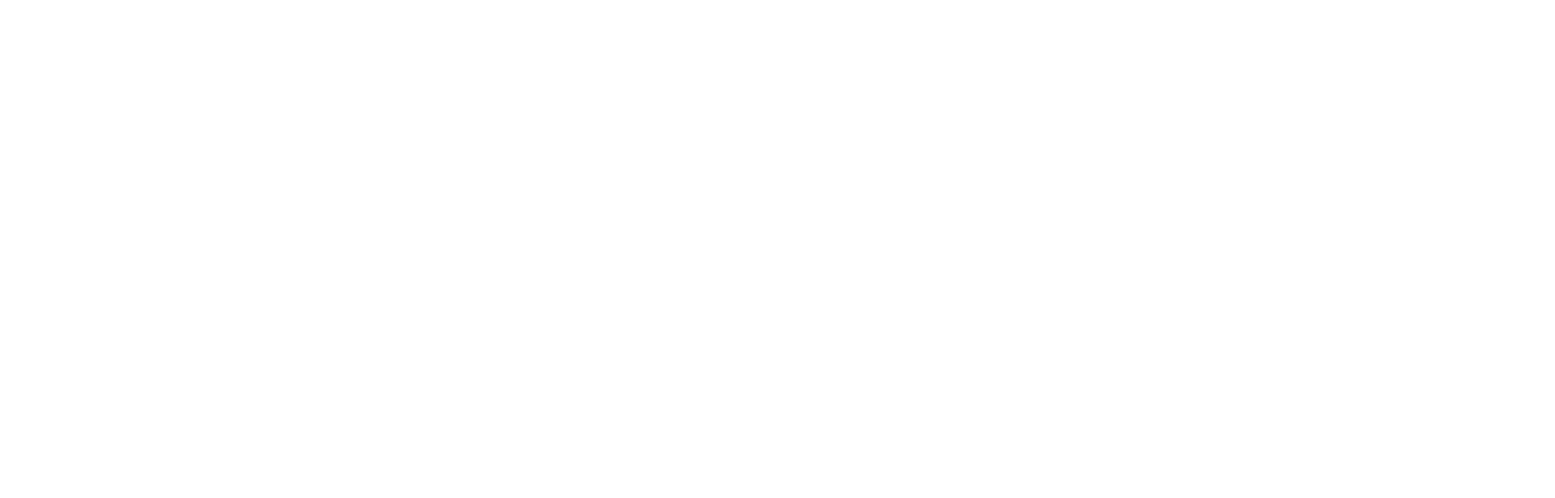
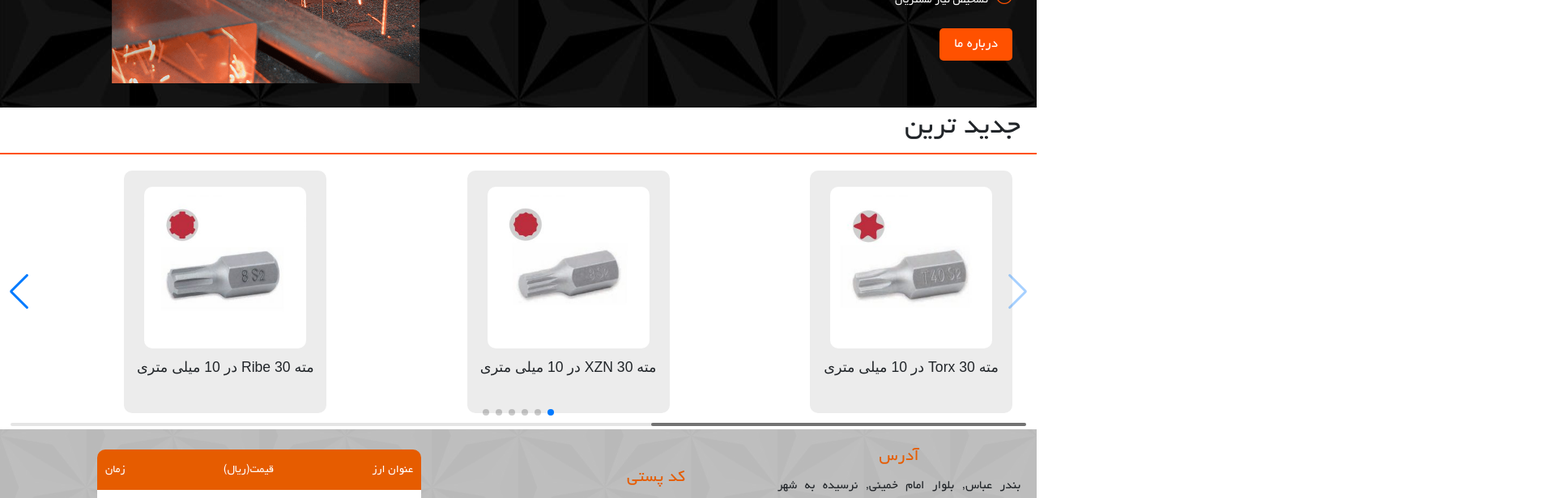
Before and after one commit to mojtabanabilo/hooman-sanat, a React (Vite) app: page / in a window 1280 px wide. Shown: the part 1260-1876 px from the top of the page at 81% size, 1920 px wide, since content can reach past the window. Built offline with nearby package versions, Linux system fonts and the light colour scheme.

Commit message:
completed first slider

```diff
--- a/src/App.jsx
+++ b/src/App.jsx
@@ -34,7 +34,7 @@
       {menu && screenSize < 867 && <HamburgerMenu userMenu={{menu, setMenu}}/>}
       {scrollY > 110 && <StickyHeader userSize={{screenSize, setScreenSize}} userMenu={{menu, setMenu}}/>}
       <SectionAboutUs userSize={{screenSize, setScreenSize}}/>
-      <Products />
+      <Products userSize={{screenSize, setScreenSize}}/>
       <Footer />
     </div>
   );
--- a/src/components/products/Products.jsx
+++ b/src/components/products/Products.jsx
@@ -1,7 +1,11 @@
-import React from 'react';
-import { Swiper, SwiperSlide } from 'swiper/react';
+import React from "react";
+import { Swiper, SwiperSlide } from "swiper/react";
+import { Navigation, Pagination, Scrollbar, A11y } from 'swiper/modules';
+import { styled } from "styled-components";
 import 'swiper/css';
-import { styled } from 'styled-components';
+import 'swiper/css/navigation';
+import 'swiper/css/pagination';
+import 'swiper/css/scrollbar';
 
 // images
 import trox30 from "../../assets/pic/products/366-300x300.jpg";
@@ -13,107 +17,124 @@
 import setmate3 from "../../assets/pic/products/376-300x300.jpg";
 import negahdarandeMate from "../../assets/pic/products/375-300x300.jpg";
 
-
 // styled-components
-const SLIDE_PRODUCT = styled.div`
-    width: 100%;
-    height: fit-content;
-    padding: 20px;
-    display: flex;
-    flex-direction: column;
-    justify-content: center;
-    .section-items{
-        width: 100%;
-        height: 400px;
-        display: grid;
-        grid-template-columns: repeat(5, 1fr);
-        border-top: solid #ff5100 2px;
-        padding: 30px 10px 0 10px;
-        .item{
+const DIV = styled.div`
     width: 250px;
     height: 300px;
-            padding: 10px;
-            background: #e0e0e0;
+    background: #ececec;
     display: flex;
     flex-direction: column;
     justify-content: flex-start;
     align-items: center;
     border-radius: 10px;
-            box-shadow: 8px 8px 20px #979797;
+    padding-top: 20px;
+    margin: 0 10px;
     img{
       width: 200px;
       height: 200px;
       border-radius: 10px;
-                margin-top: 10px;
+      @media (max-width: 768px) {
+      width: 100%; /* Adjust the width for smaller screens */
+      margin: 0;
+      padding: 10px; /* Adjust the padding for smaller screens */
+    }
     }
     p{
-                text-align: center;
-                margin: 10px 0 0 0;
+      margin-top: 10px;
+      font-size: 1.1rem;
+      font-family: Arial, Helvetica, sans-serif;
     }
-        }
+    @media (max-width: 768px) {
+      width: 100%; /* Adjust the width for smaller screens */
+      margin: 0;
+      padding: 10px; /* Adjust the padding for smaller screens */
     }
 `;
-
-const Products = () => {
+const Products = ({userSize}) => {
+  const {screenSize, setScreenSize} = userSize;
+  const breakpoints = {
+    // When window width is >= 320px
+    320: {
+      slidesPerView: 1,
+      spaceBetween: 10,
+    },
+    // When window width is >= 480px
+    480: {
+      slidesPerView: 2,
+      spaceBetween: 20,
+    },
+    // When window width is >= 768px
+    768: {
+      slidesPerView: 3,
+      spaceBetween: 30,
+    },
+  };
   return (
-        <SLIDE_PRODUCT>
-            <h1>جدید ترین</h1>
-            <div className='section-items'>
+    <>
+      <h1 style={{marginRight: "20px"}}>جدید ترین</h1>
+      <div style={{border: "solid 1.5px #ff5100"}}></div>
         <Swiper
-                    spaceBetween={1}
-                    slidesPerView={4}
+            style={{padding: "20px"}}
+            modules={[Navigation, Pagination, Scrollbar, A11y]}
+            spaceBetween={10}
+            slidesPerView={1}
+            navigation
+            pagination={{ clickable: true }}
+            scrollbar={{ draggable: true }}
+            onSwiper={(swiper) => console.log(swiper)}
+            onSlideChange={() => console.log('slide change')}
+            breakpoints={breakpoints}
         >
-                    <SwiperSlide style={{width:"800px"}}>
-                    <div className="item">
-                        <img src={trox30} alt="product"/>
-                        <p>مته Torx  30 در 10 میلی متری</p>
-                    </div>
+          <SwiperSlide style={{ width: "800px" }}>
+            <DIV className="item">
+              <img src={trox30} alt="product" />
+              <p>مته Torx 30 در 10 میلی متری</p>
+            </DIV>
           </SwiperSlide>
           <SwiperSlide>
-                    <div className="item">
-                        <img src={xzn30} alt="product"/>
-                        <p>مته XZN  30 در 10 میلی متری</p>
-                    </div>
+            <DIV className="item">
+              <img src={xzn30} alt="product" />
+              <p>مته XZN 30 در 10 میلی متری</p>
+            </DIV>
           </SwiperSlide>
           <SwiperSlide>
-                    <div className="item">
-                        <img src={ribe30} alt="product"/>
-                        <p>مته Ribe  30 در 10 میلی متری</p>
-                    </div>
+            <DIV className="item">
+              <img src={ribe30} alt="product" />
+              <p>مته Ribe 30 در 10 میلی متری</p>
+            </DIV>
           </SwiperSlide>
           <SwiperSlide>
-                    <div className="item">
-                        <img src={hexagonal30} alt="product"/>
+            <DIV className="item">
+              <img src={hexagonal30} alt="product" />
               <p>مته Hexagonal 30 در 10 میلی متری</p>
-                    </div>
+            </DIV>
           </SwiperSlide>
           <SwiperSlide>
-                    <div className="item">
-                        <img src={setmate1} alt="product"/>
-                        <p>مته Torx  30 در 10 میلی متری</p>
-                    </div>
+            <DIV className="item">
+              <img src={setmate1} alt="product" />
+              <p>مته Torx 30 در 10 میلی متری</p>
+            </DIV>
           </SwiperSlide>
           <SwiperSlide>
-                    <div className="item">
-                        <img src={setmate2} alt="product"/>
-                        <p>مته XZN  30 در 10 میلی متری</p>
-                    </div>
+            <DIV className="item">
+              <img src={setmate2} alt="product" />
+              <p>مته XZN 30 در 10 میلی متری</p>
+            </DIV>
           </SwiperSlide>
           <SwiperSlide>
-                    <div className="item">
-                        <img src={setmate3} alt="product"/>
-                        <p>مته Ribe  30 در 10 میلی متری</p>
-                    </div>
+            <DIV className="item">
+              <img src={setmate3} alt="product" />
+              <p>مته Ribe 30 در 10 میلی متری</p>
+            </DIV>
           </SwiperSlide>
           <SwiperSlide>
-                    <div className="item">
-                        <img src={negahdarandeMate} alt="product"/>
+            <DIV className="item">
+              <img src={negahdarandeMate} alt="product" />
               <p>مته Hexagonal 30 در 10 میلی متری</p>
-                    </div>
+            </DIV>
           </SwiperSlide>
         </Swiper>
-            </div>
-        </SLIDE_PRODUCT>
+    </>
   );
 };
 
--- a/src/components/sticky-header/StickyHeader.jsx
+++ b/src/components/sticky-header/StickyHeader.jsx
@@ -16,6 +16,8 @@
     background: #ffffff;
     position: fixed;
     top: 0;
+    z-index: 500;
+    box-shadow: 0px 8px 20px #ff7b00;
     img{
         width: 60px;
         height: 60px;
```
Lines whose indentation alone changed are shown as unchanged.
